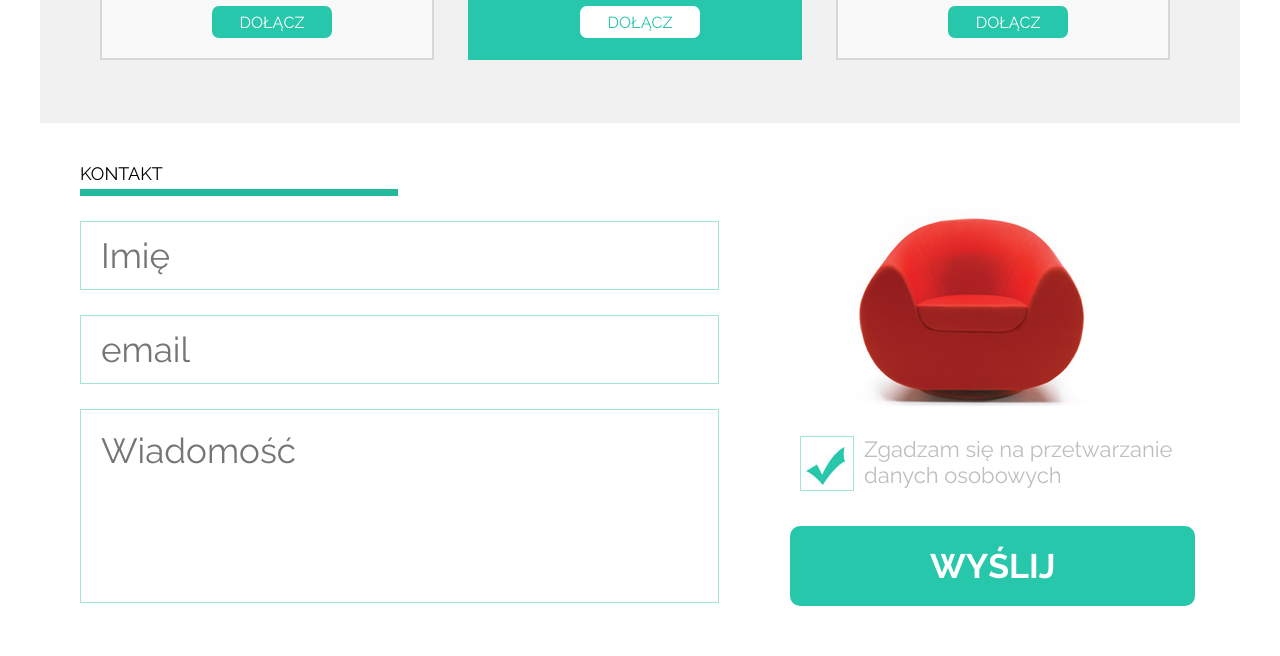
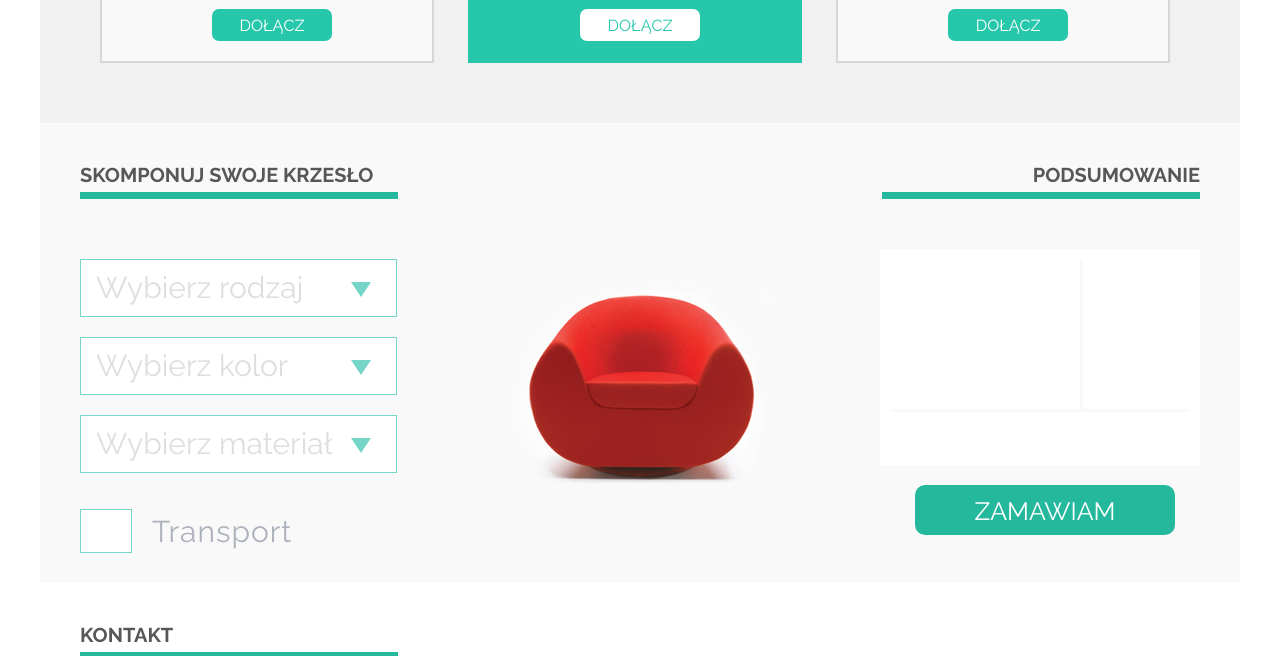
Before and after one commit to nchlodzi/Sit-On-Chair, a plain HTML site: page index.html in a window 1280 px wide. Shown: the part 1510-2166 px from the top of the page. Drawn offline with nearby package versions, Linux system fonts and the light colour scheme.

Commit message:
warsztaty dzień 2

```diff
--- a/css/style.css
+++ b/css/style.css
@@ -327,8 +327,10 @@ main{
 	border-bottom: 7px solid #24b89d;
 	padding-top: 40px;
 	margin-left: 40px;
-	font-size: 18px;
+	font-size: 20px;
 	padding-bottom: 5px;
+	font-weight: bold;
+	color: #575757;
 }
 
 .box_main{
@@ -477,7 +479,6 @@ main{
 	padding-top: 7px;
 }
 
-
 .box_main2{
 	width: 330px;
 	height: 500px;
@@ -525,6 +526,171 @@ main{
 	background-color: #fff;
 	color: #27c7ab;
 }
+
+article{
+	width: 100%;
+	height: 460px;
+	background-color: #f9f9f9;
+}
+#leftCol{
+	width: 400px;
+	height: 460px;
+	display: inline-block;
+	float: left;
+}
+
+#dropdown{
+	height: 250px;
+	width: 350px;
+	display: inline-block;
+	margin-top: 60px;
+	margin-left: 40px;
+	float: left;
+}
+
+.dropdowns{
+	height: 56px;
+	width: 300px;
+	color: #dedede;
+	background-color: #fff;
+	font-size: 30px;
+	border: 1px solid #75d6c8;
+	margin-bottom: 20px;
+	text-align: left;
+	line-height: 56px;
+	padding-left: 15px;
+}
+
+.dropdowns ul{
+	list-style: none;
+	margin: 0;
+	padding: 0;
+	position: relative;
+
+}
+
+.dropdowns ul:hover li{
+
+	position: relative;
+}
+
+.dropdowns li{
+	font-size: 16px;
+	color: #575757;
+	background-color: #fff;
+	z-index: 100;
+	left: -16px;
+	display: none;
+	width: 300px;
+	line-height: 30px;
+	padding-left: 15px;
+
+}
+
+/*.drop{
+	border: 1px solid #b1b1b1;
+}*/
+
+.arrow-down{
+	width: 0;
+	height: 0;
+	border-left: 10px solid transparent;
+	border-right: 10px solid transparent;
+	border-top: 15px solid #75d6c8;
+	float: right;
+	margin-top: 22px;
+	margin-right: 25px;
+}
+
+#checking{
+	clear: both;
+	width: 350px;
+	height: 60px;
+	margin-left: 40px;
+}
+
+#check2{
+	height: 42px;
+	width: 50px;
+	background-color: #fff;
+	border: 1px solid #75d6c8;
+	float: left;
+	margin-right: 20px;
+}
+.check3{
+	background-image: url('../images/form_ok.jpg');
+}
+
+#transport{
+	float: left;
+	font-size: 30px;
+	padding-top: 5px;
+	color: #adb2bd;
+	letter-spacing: 1px;
+}
+
+#red_chair2{
+	float: left;
+	margin-top: 150px;
+	margin-left: 70px;
+	display: inline-block;
+}
+
+#rightCol{
+	width: 350px;
+	height: 460px;
+	display: inline-block;
+	float: right;
+}
+
+#summary{
+	float: right;
+	margin-right: 40px;
+	text-align: right;
+}
+
+#summary2{
+	width: 320px;
+	height: 216px;
+	float: right;
+	margin-top: 50px;
+	margin-right: 40px;
+	background-color: #fff;
+}
+
+#line-up{
+	width: 3px;
+	height: 150px;
+	background-color: #f9f9f9;
+	margin-left: 200px;
+	margin-top: 10px;
+
+}
+
+#line-horizontal{
+	width: 300px;
+	height: 3px;
+	background-color: #f9f9f9;
+	margin-left: 10px;
+}
+
+#order{
+	float: right;
+	height: 50px;
+	width: 260px;
+	background-color: #24b89d;
+	margin-top: 20px;
+	margin-right: 65px;
+	border-radius: 10px;
+	text-transform: uppercase;
+	text-align: center;
+	vertical-align: middle;
+	line-height: 50px;
+	font-size: 25px;
+	color: white;
+	font-family: 'Raleway', sans-serif;
+}
+
 
 footer{
 	width: 100%;
--- a/index.html
+++ b/index.html
@@ -98,12 +98,53 @@
 			<div class="button_main">Dołącz</div>
 		</div>
 	</main>
+	<article>
+		<div id="leftCol">
+			<div class="title2">Skomponuj swoje krzesło</div>
+			<div id="dropdown">
+				<div id="dropdownFirst" class="dropdowns">
+					<ul class="drop"> Wybierz rodzaj <div class="arrow-down"></div>
+						<li>Clair</li>
+						<li>Margarita</li>
+						<li>Selena</li>
+					</ul>
+				</div>
+				<div id="dropdownSecond" class="dropdowns">
+					<ul class="drop"> Wybierz kolor <div class="arrow-down"></div>
+						<li>Czerwony</li>
+						<li>Czarny</li>
+						<li>Pomarańczowy</li>
+					</ul>
+				</div>
+				<div id="dropdownThird" class="dropdowns">
+					<ul class="drop"> Wybierz materiał <div class="arrow-down"></div>
+						<li>Tkanina</li>
+						<li>Skóra</li>
+					</ul>
+				</div>
+			</div>
+			<div id="checking">
+				<div id="check2"></div>
+				<div id="transport">Transport</div>
+			</div>
+		</div>
+		<img id="red_chair2" src="images/red_chair.png">
+		<div id="rightCol">
+			<div id="summary" class="title2">Podsumowanie</div>
+			<div id="summary2">
+				<div id="line-up"></div>
+				<div id="line-horizontal"></div>
+			</div>
+			<button id="order">Zamawiam</button>
+		</div>
+	</article>
 	<footer>
 		<div class="title2">Kontakt</div>
 		<div id="form">
 			<input type="text" name="Imię" placeholder="Imię"/>
 			<input type="text" name="email" placeholder="email"/>
 			<textarea type="textarea" name="wiadomość" placeholder="Wiadomość"></textarea>
+
 	    </div>
 	    <div id="right_footer">
 	    	<img id="red_chair" src="images/red_chair.png">
--- a/js/app.js
+++ b/js/app.js
@@ -71,6 +71,14 @@ $('#box2').on('mouseleave', function(){
 
 	})
 
+//dropdowns
 
+	// $('.arrow-down').on('click', function(){
+	// 	$(this).find('li').css('display', 'block');
+	// })
+
+	$('#check2').on('click', function(){
+		$('#check2').toggleClass('check3');
+	})
 
 });
```
Also changed, not shown: 1 other file.
